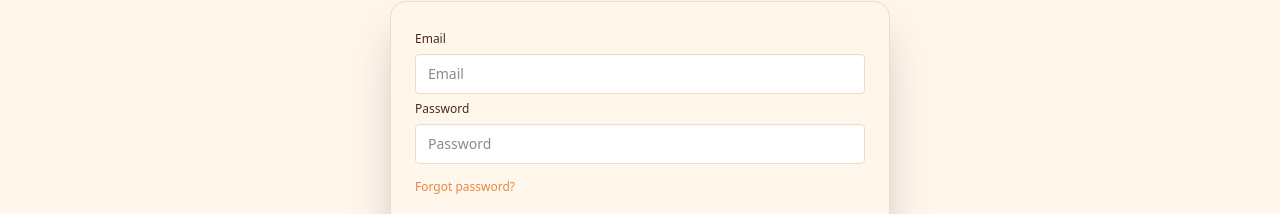
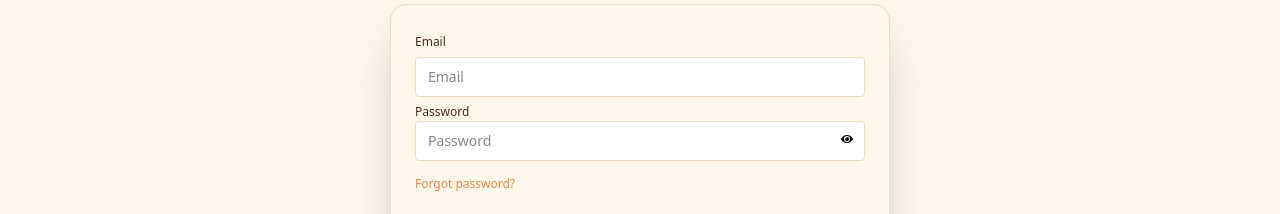
Before and after one commit to wp-shuvo/WarmPaws-Pet-Care, a React (Vite) app: page /login in a window 1280 px wide. Shown: the part 285-499 px from the top of the page. Built offline with nearby package versions, Linux system fonts and the light colour scheme; no server answers.

Commit message:
Implement a password toggle eye button

```diff
--- a/src/Components/LogInOut/ForgetPass.jsx
+++ b/src/Components/LogInOut/ForgetPass.jsx
@@ -1,6 +1,7 @@
 import React, { useContext } from 'react';
 import { AuthContext } from '../../Context/AuthContext/Authcontext';
 import { toast } from 'react-toastify';
+import 'animate.css';
 
 function ForgetPass() {
   const { forgetPassword } = useContext(AuthContext);
@@ -10,7 +11,7 @@ function ForgetPass() {
     const email = e.target.email.value;
 
     if (!email) {
-      console.log('Please provide an email address.');
+      toast('Please provide an email address.');
       return;
     }
 
@@ -27,10 +28,10 @@ function ForgetPass() {
   };
 
   return (
-    <div className="hero">
+    <div className="hero mt-10">
       <div className="hero-content flex-col">
         {/* Left Section (Text) */}
-        <div className="text-center mb-5">
+        <div className="text-center mb-5 animate__animated animate__fadeInDown">
           <h1 className="text-5xl font-bold text-[#4A2C1D]">Reset Password</h1>
         </div>
 
--- a/src/Components/LogInOut/Login.jsx
+++ b/src/Components/LogInOut/Login.jsx
@@ -1,11 +1,13 @@
-import React, { use } from 'react';
+import React, { use, useState } from 'react';
 import { Link, useLocation, useNavigate } from 'react-router';
 import { AuthContext } from '../../Context/AuthContext/Authcontext';
 import { toast } from 'react-toastify';
 import 'animate.css';
+import { FaEye, FaEyeSlash } from 'react-icons/fa';
 
 const Login = () => {
   const { loginUser, singInWithGoogle } = use(AuthContext);
+  const [showPass, setShowPass] = useState(false);
   const location = useLocation();
   const naviagte = useNavigate();
 
@@ -60,14 +62,22 @@ const Login = () => {
                   className="input input-bordered w-full border-[#F0DCC2] focus:outline-none focus:ring-2 focus:ring-[#E88743]"
                   placeholder="Email"
                 />
-
-                <label className="label text-[#4A2C1D]">Password</label>
-                <input
-                  type="password"
-                  name="password"
-                  className="input input-bordered w-full border-[#F0DCC2] focus:outline-none focus:ring-2 focus:ring-[#E88743]"
-                  placeholder="Password"
-                />
+                {/* Password fill */}
+                <div className="relative">
+                  <label className="label text-[#4A2C1D]">Password</label>
+                  <input
+                    type={showPass ? 'text' : 'password'}
+                    name="password"
+                    className="input input-bordered w-full border-[#F0DCC2] focus:outline-none focus:ring-2 focus:ring-[#E88743] z-0"
+                    placeholder="Password"
+                  />
+                  <div
+                    onClick={() => setShowPass(!showPass)}
+                    className="absolute right-3 bottom-4 cursor-pointer text-black z-40"
+                  >
+                    {showPass ? <FaEyeSlash /> : <FaEye />}
+                  </div>
+                </div>
 
                 <div className="mt-2 text-left">
                   <Link
--- a/src/Components/LogInOut/Register.jsx
+++ b/src/Components/LogInOut/Register.jsx
@@ -1,12 +1,14 @@
-import React, { use } from 'react';
+import React, { use, useState } from 'react';
 import { Link, useLocation, useNavigate } from 'react-router';
 import { AuthContext } from '../../Context/AuthContext/Authcontext';
 import { toast } from 'react-toastify';
 import 'animate.css';
+import { FaEye, FaEyeSlash } from 'react-icons/fa';
 
 const Register = () => {
   const { registerUser, errorInvalid, setErrorInvalid, setUser } =
     use(AuthContext);
+  const [showPass, setShowPass] = useState(false);
   const location = useLocation();
   const naviagte = useNavigate();
 
@@ -89,13 +91,21 @@ const Register = () => {
                   placeholder="Photo-URL"
                 />
                 {/* Password field ==>> */}
-                <label className="label text-[#4A2C1D]">Password</label>
-                <input
-                  type="password"
-                  name="password"
-                  className="input input-bordered w-full border-[#F0DCC2] focus:outline-none focus:ring-2 focus:ring-[#E88743]"
-                  placeholder="Password"
-                />
+                <div className="relative">
+                  <label className="label text-[#4A2C1D]">Password</label>
+                  <input
+                    type={showPass ? 'text' : 'password'}
+                    name="password"
+                    className="input input-bordered w-full border-[#F0DCC2] focus:outline-none focus:ring-2 focus:ring-[#E88743] z-0"
+                    placeholder="Password"
+                  />
+                  <div
+                    onClick={() => setShowPass(!showPass)}
+                    className="absolute right-3 bottom-4 cursor-pointer text-black z-40"
+                  >
+                    {showPass ? <FaEyeSlash /> : <FaEye />}
+                  </div>
+                </div>
 
                 <button className="btn bg-[#E88743]  text-white mt-4 hover:bg-[#C55C2E]">
                   Register
--- a/src/Pages/Services.jsx
+++ b/src/Pages/Services.jsx
@@ -13,6 +13,8 @@ const Services = () => {
     rating,
     description,
     image,
+    category,
+    slotsAvailable,
   } = data;
   console.log(serviceId);
   return (
@@ -34,9 +36,21 @@ const Services = () => {
             <h3 className="text-2xl font-semibold text-[#4A2C1D] mb-2">
               {serviceName}
             </h3>
-            <p className="text-[#6A4E3A] mb-2">Provider: {providerName}</p>
-            <p className="text-[#6A4E3A] mb-2">Email: {providerEmail}</p>
-            <p className="text-[#6A4E3A] mb-3">⭐ {rating} / 5</p>
+            <p className="text-[#6A4E3A] font-medium mb-2">
+              Provider: {providerName}
+            </p>
+            <p className="text-[#6A4E3A] font-medium mb-2">
+              Email: {providerEmail}
+            </p>
+            <p className="text-[#6A4E3A] font-medium mb-2">
+              Category: {category}
+            </p>
+            <p className="text-[#6A4E3A] font-medium mb-2">
+              Slots Available: {slotsAvailable}
+            </p>
+            <p className="text-[#6A4E3A] font-medium mb-3">
+              Rating: ⭐ {rating} / 5
+            </p>
             <p className="text-lg font-bold text-[#E88743] mb-4">
               Price: ${price}
             </p>
```
